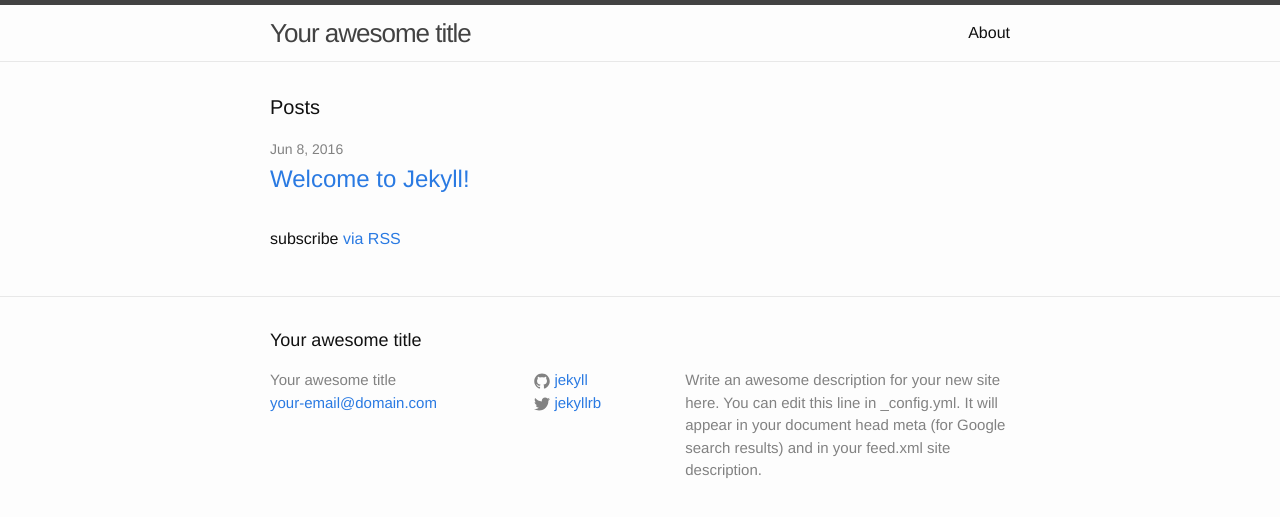
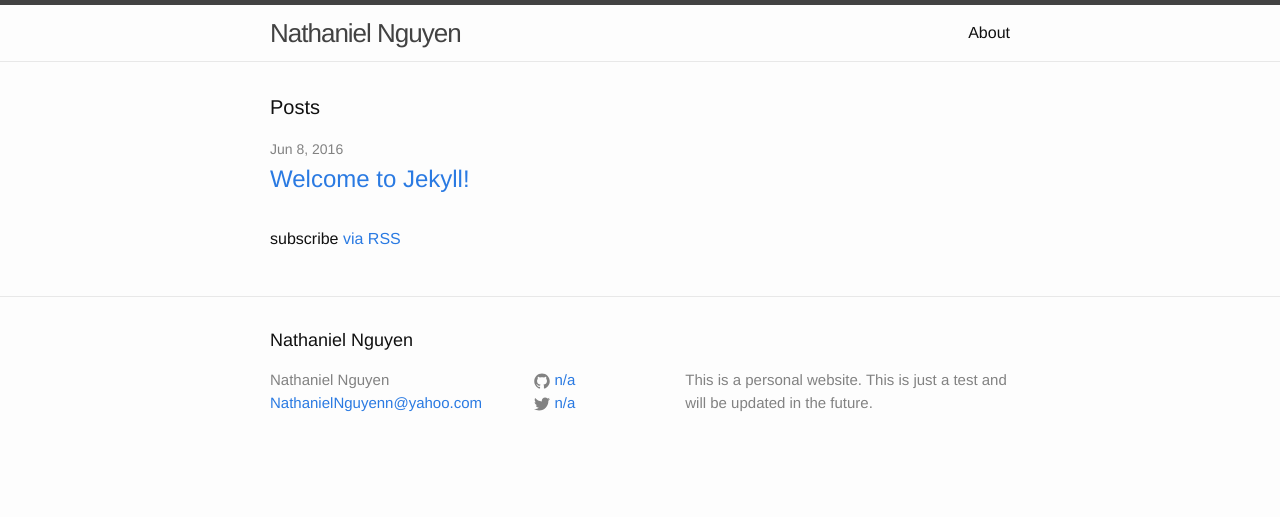
Before and after one commit to NathanielNguyen/NathanielNguyen.github.io, a Jekyll site: the page built from index.html, in a window 1280 px wide. Shown: the top 517 px of the page. Built offline with Jekyll 4.4.1, drawn with Linux system fonts in a browser that asks for light colours.

Commit message:
Update simple description and site titles

```diff
--- a/_config.yml
+++ b/_config.yml
@@ -6,16 +6,15 @@
 # 'jekyll serve'. If you change this file, please restart the server process.
 
 # Site settings
-title: Your awesome title
-email: your-email@domain.com
+title: Nathaniel Nguyen
+email: NathanielNguyenn@yahoo.com
 description: > # this means to ignore newlines until "baseurl:"
-  Write an awesome description for your new site here. You can edit this
-  line in _config.yml. It will appear in your document head meta (for
-  Google search results) and in your feed.xml site description.
+    This is a personal website. This is just a test and will be updated in
+    the future.
 baseurl: "" # the subpath of your site, e.g. /blog
 url: "http://yourdomain.com" # the base hostname & protocol for your site
-twitter_username: jekyllrb
-github_username:  jekyll
+twitter_username: n/a
+github_username:  n/a
 
 # Build settings
 markdown: kramdown
```
